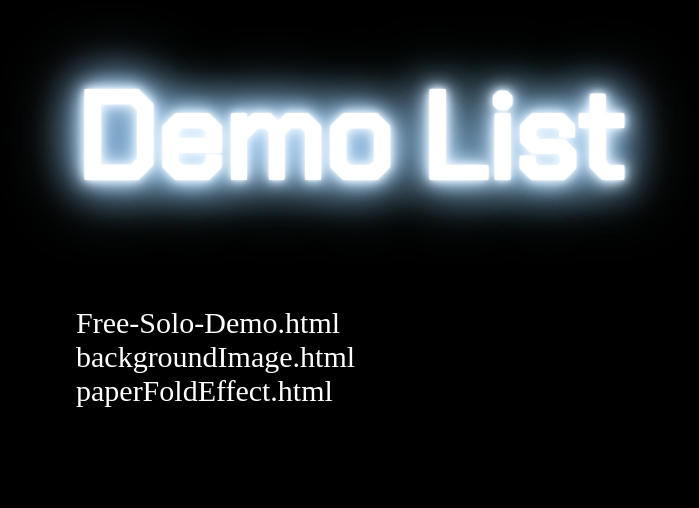
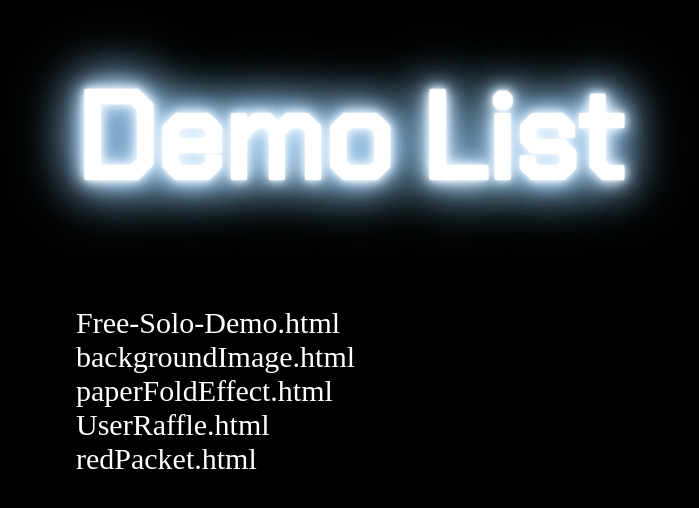
Before and after one commit to catx1726/Bingo-CSS, a Jekyll site: the page built from index.html, in a window 1280 px wide. Shown: the top 508 px of the page, without its empty margins (116-815 px from the left). Built offline with Jekyll 4.4.1, drawn with Linux system fonts in a browser that asks for light colours.

Commit message:
2020年6月27日

```diff
--- a/index.html
+++ b/index.html
@@ -9,3 +9,4 @@ title: O O O CAD
 <br />
 <a href="./6M/paperFoldEffect.html">paperFoldEffect.html</a>
 <br />
+<a href="./6M/UserRaffle.html">UserRaffle.html</a><br/><a href="./6M/redPacket.html">redPacket.html</a><br/>
```
Also changed, not shown: README.md.
